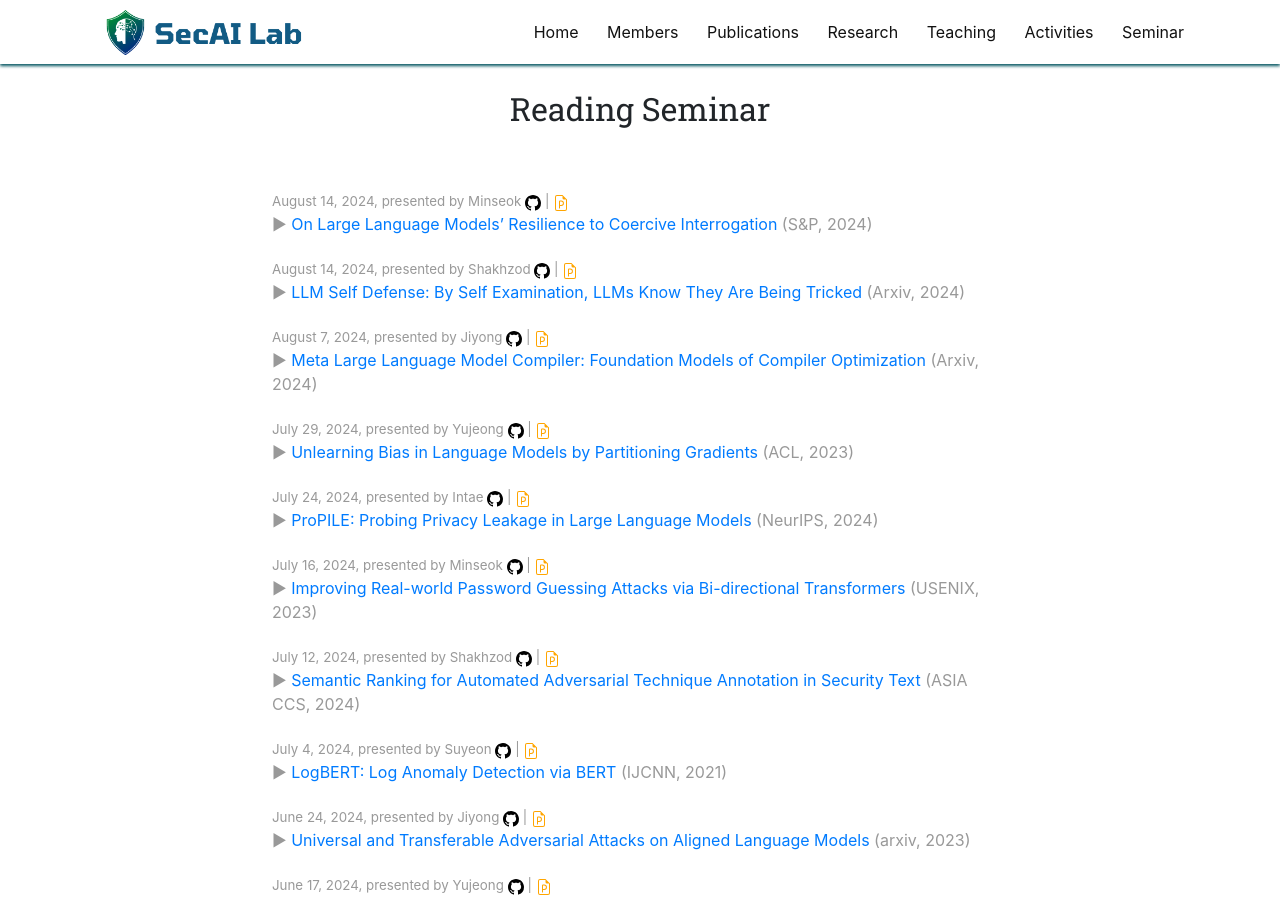
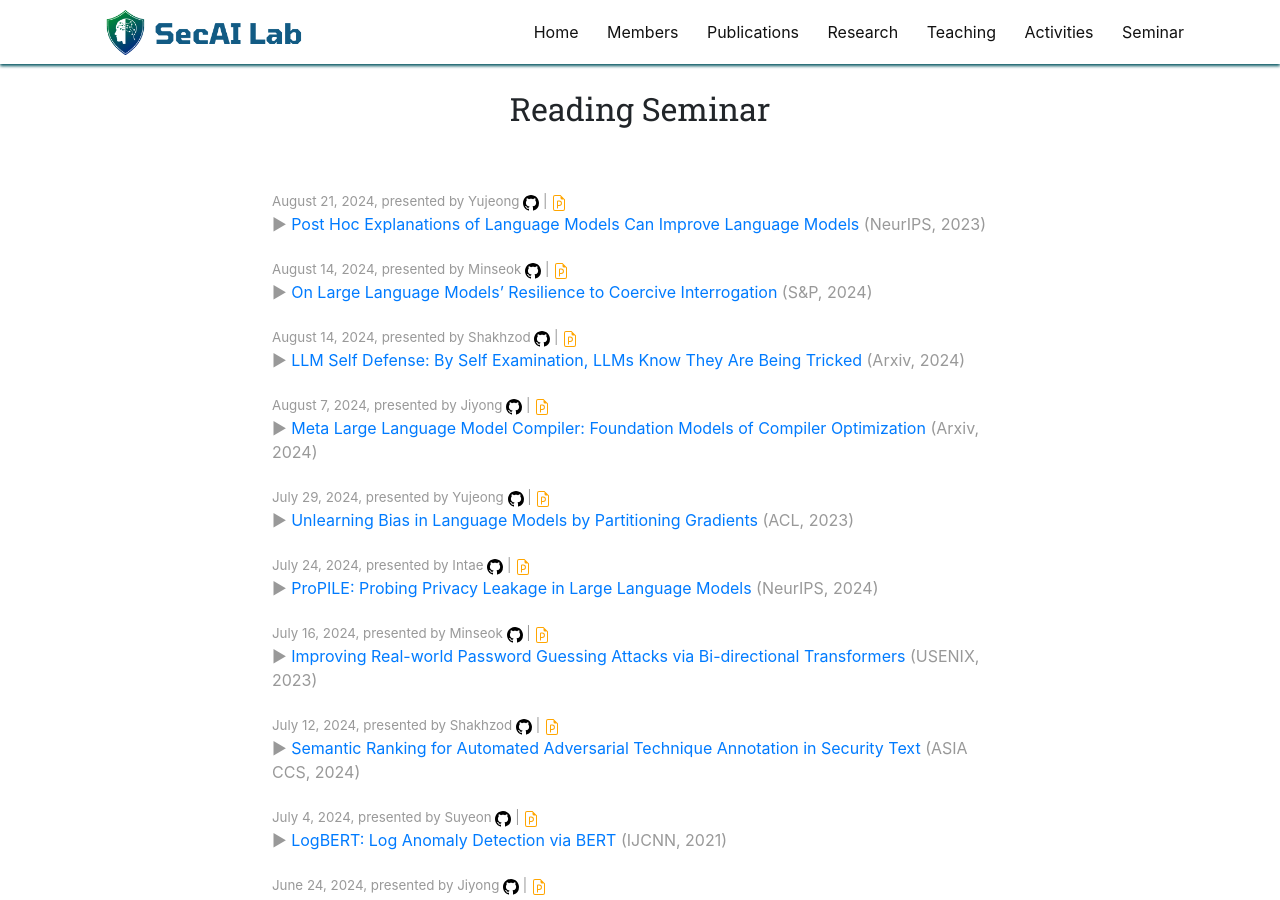
Before and after one commit to SecAI-Lab/secai-lab.github.io, a Jekyll site: the page built from pages/seminar.md, in a window 1280 px wide and 900 px high. Built offline with Jekyll 4.4.1, drawn with Linux system fonts in a browser that asks for light colours; nearby versions of some CDN libraries.

Commit message:
Update readings.yml

```diff
--- a/_data/readings.yml
+++ b/_data/readings.yml
@@ -1,3 +1,13 @@
+- title: "Post Hoc Explanations of Language Models Can Improve Language Models"
+  link: "https://arxiv.org/pdf/2305.11426"
+  ppt_link: "https://docs.google.com/presentation/d/1_2KVJPmfgwGfG90SxW2SivejuPYqtM2xpqqVR6GyCsk/edit#slide=id.p"
+  code_link: ""
+  presenter: Yujeong
+  conference: NeurIPS
+  date: 2024.08.21
+  pub_year: 2023
+  discussion: "(Discussion) ee"
+
 - title: "On Large Language Models’ Resilience to Coercive Interrogation"
   link: "https://www.computer.org/csdl/proceedings-article/sp/2024/313000a252/1WPcZ9B0jCg"
   ppt_link: "https://bit.ly/4fJN0cU"
```
